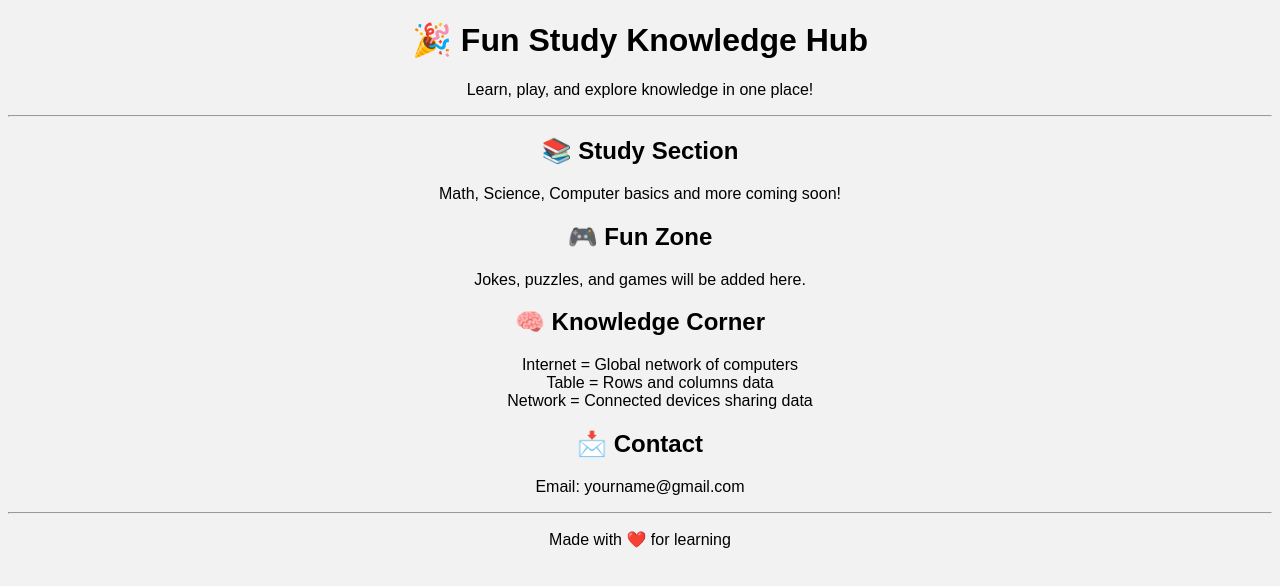
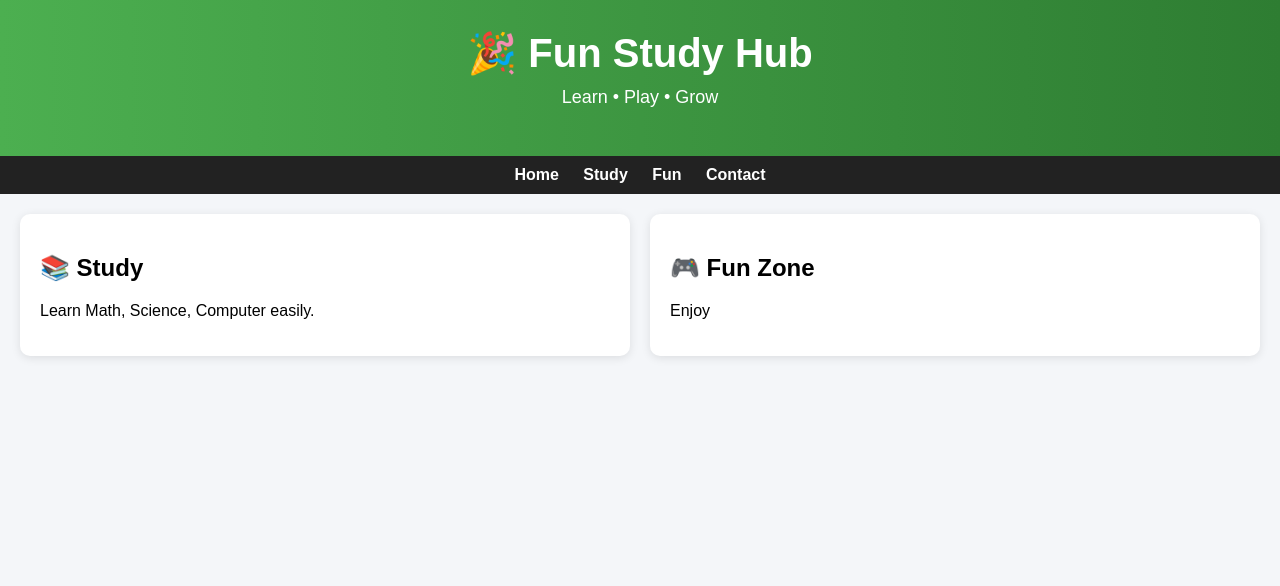
Before and after one commit to Heroxzy/my-website, a plain HTML site: page index.html in a window 1280 px wide. Drawn offline with Linux system fonts and the light colour scheme.

Commit message:
Revamp index.html with new layout and styles
Updated the structure and styling of the Fun Study Hub webpage, including a new header, navigation, and card layout for content.

```diff
--- a/index.html
+++ b/index.html
@@ -1,35 +1,116 @@
 <!DOCTYPE html>
-<html>
+<html lang="en">
 <head>
-  <title>Fun Study Knowledge Hub</title>
+  <meta charset="UTF-8">
+  <title>Fun Study Hub</title>
+
+  <style>
+    body {
+      margin: 0;
+      font-family: Arial, sans-serif;
+      background: #f4f6f9;
+    }
+
+    /* HEADER */
+    header {
+      background: linear-gradient(90deg, #4CAF50, #2E7D32);
+      color: white;
+      padding: 30px;
+      text-align: center;
+    }
+
+    header h1 {
+      margin: 0;
+      font-size: 40px;
+    }
+
+    header p {
+      margin-top: 10px;
+      font-size: 18px;
+    }
+
+    /* NAV */
+    nav {
+      background: #222;
+      text-align: center;
+      padding: 10px;
+    }
+
+    nav a {
+      color: white;
+      margin: 10px;
+      text-decoration: none;
+      font-weight: bold;
+    }
+
+    nav a:hover {
+      color: #4CAF50;
+    }
+
+    /* SECTIONS */
+    .container {
+      padding: 20px;
+      display: grid;
+      grid-template-columns: repeat(auto-fit, minmax(250px, 1fr));
+      gap: 20px;
+    }
+
+    .card {
+      background: white;
+      padding: 20px;
+      border-radius: 10px;
+      box-shadow: 0px 2px 10px rgba(0,0,0,0.1);
+      transition: 0.3s;
+    }
+
+    .card:hover {
+      transform: scale(1.05);
+    }
+
+    button {
+      padding: 10px;
+      border: none;
+      background: #4CAF50;
+      color: white;
+      border-radius: 5px;
+      cursor: pointer;
+    }
+
+    button:hover {
+      background: #2E7D32;
+    }
+
+    footer {
+      background: #222;
+      color: white;
+      text-align: center;
+      padding: 15px;
+      margin-top: 20px;
+    }
+  </style>
 </head>
 
-<body style="font-family: Arial; background-color: #f2f2f2; text-align: center;">
+<body>
 
-  <h1>🎉 Fun Study Knowledge Hub</h1>
-  <p>Learn, play, and explore knowledge in one place!</p>
+<header>
+  <h1>🎉 Fun Study Hub</h1>
+  <p>Learn • Play • Grow</p>
+</header>
 
-  <hr>
+<nav>
+  <a href="#">Home</a>
+  <a href="#">Study</a>
+  <a href="#">Fun</a>
+  <a href="#">Contact</a>
+</nav>
 
-  <h2>📚 Study Section</h2>
-  <p>Math, Science, Computer basics and more coming soon!</p>
+<div class="container">
 
-  <h2>🎮 Fun Zone</h2>
-  <p>Jokes, puzzles, and games will be added here.</p>
+  <div class="card">
+    <h2>📚 Study</h2>
+    <p>Learn Math, Science, Computer easily.</p>
+  </div>
 
-  <h2>🧠 Knowledge Corner</h2>
-  <ul style="list-style: none;">
-    <li>Internet = Global network of computers</li>
-    <li>Table = Rows and columns data</li>
-    <li>Network = Connected devices sharing data</li>
-  </ul>
-
-  <h2>📩 Contact</h2>
-  <p>Email: yourname@gmail.com</p>
-
-  <hr>
-
-  <p>Made with ❤️ for learning</p>
-
-</body>
-</html>
+  <div class="card">
+    <h2>🎮 Fun Zone</h2>
+    <p>Enjoy
```
